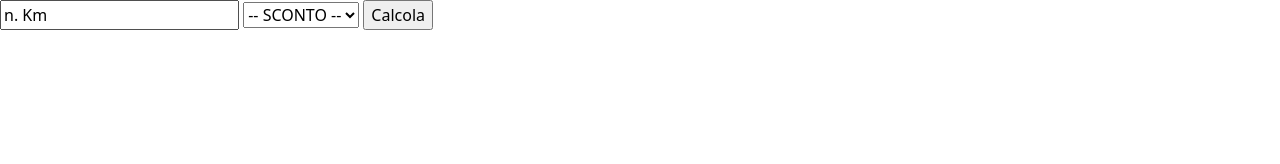
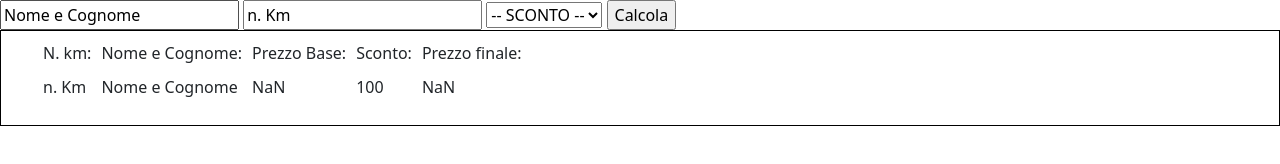
Before and after one commit to albertopiffer/js-biglietto-treno-form, a plain HTML site: page index.html in a window 1280 px wide. Both pictures are taken after a click on the button "Calcola". Drawn offline with nearby package versions, Linux system fonts and the light colour scheme.

Commit message:
FEAT milestone 2

```diff
--- /dev/null
+++ b/css/app.css
@@ -0,0 +1,35 @@
+/** {
+	margin: 0;
+	padding: 0;
+	box-sizing: border-box;
+}*/
+
+img {
+	max-width: 100%;
+}
+
+ul,
+ol,
+menu {
+	list-style: none;
+}
+
+/****************************************/
+
+#scontrino {
+    padding: 10px;
+    border: 1px solid black;
+    display: none;
+}
+
+#scontrino ul{
+    display: flex;
+    justify-content: flex-start;
+    gap: 10px;
+}
+
+#scontrino li {
+    display: flex;
+    flex-direction: column;
+    gap: 10px;
+}
--- a/index.html
+++ b/index.html
@@ -6,11 +6,13 @@
     <meta name="viewport" content="width=device-width, initial-scale=1.0">
     <title>js-biglietto-treno-form</title>
     <link href="https://cdn.jsdelivr.net/npm/bootstrap@5.3.0-alpha1/dist/css/bootstrap.min.css" rel="stylesheet" integrity="sha384-GLhlTQ8iRABdZLl6O3oVMWSktQOp6b7In1Zl3/Jr59b6EGGoI1aFkw7cmDA6j6gD" crossorigin="anonymous">
+    <link rel="stylesheet" href="./css/app.css">
 </head>
 
 <body>
 
     <div id="formIn">
+        <input type="text" name="nomCog" class="" value="Nome e Cognome">
         <input type="text" name="nKm" class="" value="n. Km">
         <select name="sconto" class="" id="">
             <option value="ns">-- SCONTO --</option>
@@ -20,6 +22,31 @@
         <input type="button" class="" value="Calcola">
     </div>
 
+    <div id="scontrino">
+        <ul>
+            <li>
+                <span>N. km: </span>
+                <span id="sKm"></span>
+            </li>
+            <li>
+                <span>Nome e Cognome: </span>
+                <span id="sNome"></span>
+            </li>
+            <li>
+                <span id="prezzoBarrato">Prezzo Base: </span>
+                <span id="sPrezzons"></span>
+            </li>
+            <li>
+                <span id="scontoHidden">Sconto: </span>
+                <span id="sSconto"></span>
+            </li>
+            <li>
+                <span id="prezzoHidden">Prezzo finale: </span>
+                <span id="sPrezzo"></span>
+            </li>
+        </ul>
+    </div>
+
     <script src="./js/app.js"></script>
 
 </body>
--- a/js/app.js
+++ b/js/app.js
@@ -3,6 +3,7 @@ const formButton = document.querySelector('#formIn input[type="button"]')
 formButton.addEventListener('click', function () {
 
     const km = document.querySelector('#formIn input[name="nKm"]')
+    const nome = document.querySelector('#formIn input[name="nomCog"]')
 
     const scontoStringa = document.querySelector('#formIn select[name="sconto"]')
 
@@ -15,7 +16,26 @@ if (scontoStringa.value == 'u18') {  sconto = parseFloat (0.2) }
     if (scontoStringa.value == 'o65') { sconto = parseFloat (0.4) }
     if (scontoStringa.value == 'ns') { sconto = parseFloat (1) }
 
-let prezzo = (1 - sconto) * parseFloat (km.value) * prezzoKm
+    let prezzo = parseFloat (km.value) * prezzoKm
+    let prezzosc = prezzo * (1 - sconto)
     console.log(prezzo)
 
+
+    document.getElementById("scontrino").style.display = "block"
+
+    const jsKm = document.getElementById('sKm')
+    jsKm.innerHTML = km.value
+
+    const jsNome = document.getElementById('sNome')
+    jsNome.innerHTML = nome.value
+
+    const jsPrezzons = document.getElementById('sPrezzons')
+    jsPrezzons.innerHTML = prezzo.toFixed(2)
+
+    const jsSconto = document.getElementById('sSconto')
+    jsSconto.innerHTML = sconto * 100
+
+    const jsPrezzo = document.getElementById('sPrezzo')
+    jsPrezzo.innerHTML = prezzosc.toFixed(2)
+
 });
```
Lines whose indentation alone changed are shown as unchanged.
